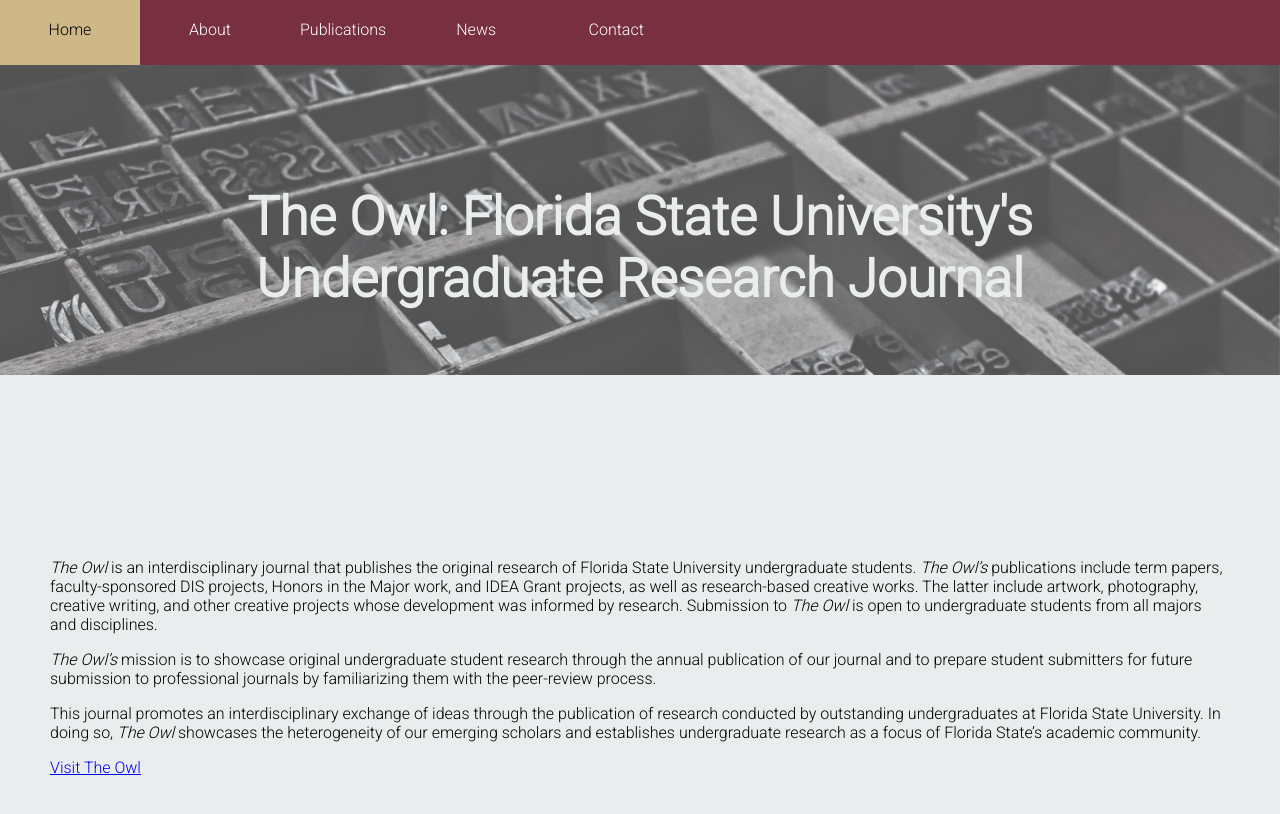
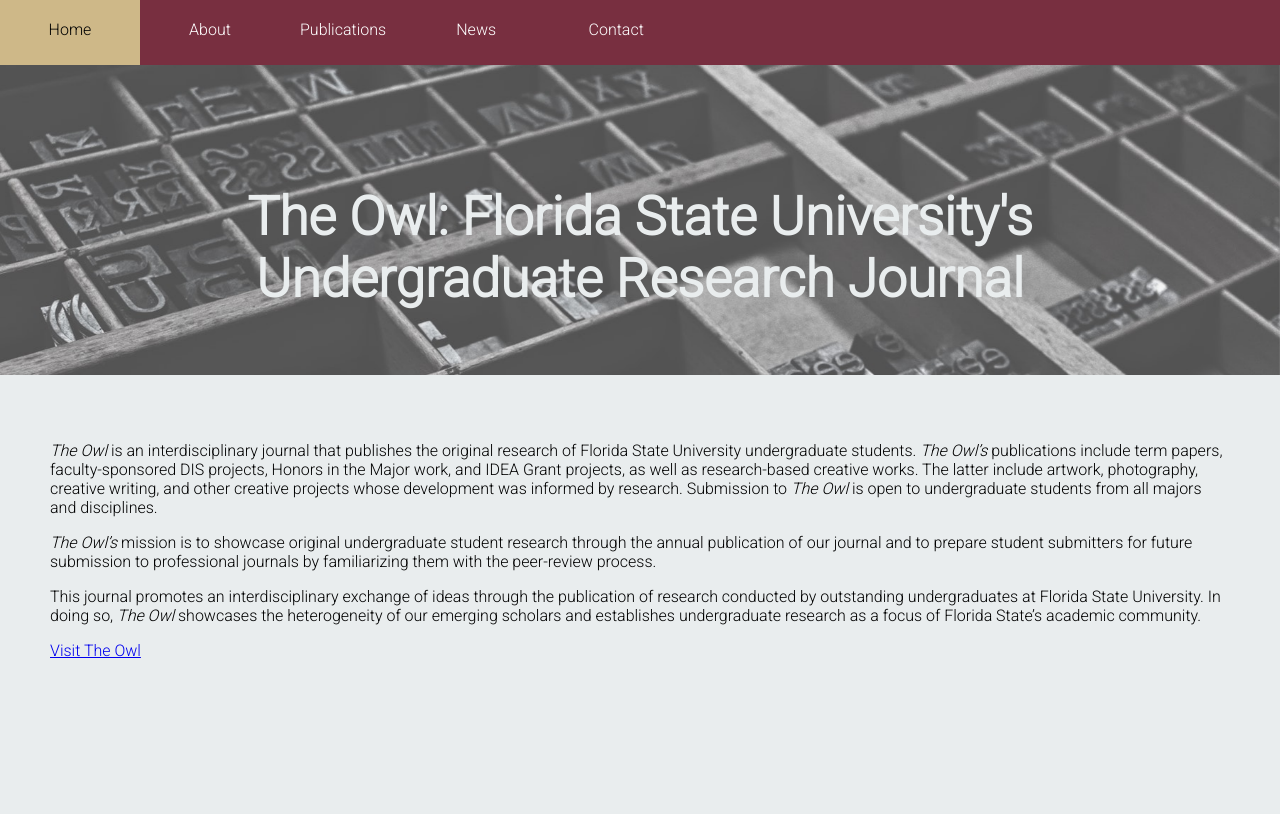
Before and after one commit to fsulibpub/fsulibpub.github.io, a Jekyll site: the page built from _journals/theowl.md, in a window 1280 px wide. Shown: the top 814 px of the page. Built offline with Jekyll 4.4.1, drawn with Linux system fonts in a browser that asks for light colours.

Commit message:
Update theowl.md

```diff
--- a/_journals/theowl.md
+++ b/_journals/theowl.md
@@ -6,8 +6,6 @@ permalink: /journals/theowl/
 image: journals/journalOWL.png
 ---
 
-# The Owl
-
 *The Owl* is an interdisciplinary journal that publishes the original research of Florida State University undergraduate students. *The Owl's* publications include term papers, faculty-sponsored DIS projects, Honors in the Major work, and IDEA Grant projects, as well as research-based creative works. The latter include artwork, photography, creative writing, and other creative projects whose development was informed by research. Submission to *The Owl* is open to undergraduate students from all majors and disciplines.
 
 *The Owl’s* mission is to showcase original undergraduate student research through the annual publication of our journal and to prepare student submitters for future submission to professional journals by familiarizing them with the peer-review process.
```
